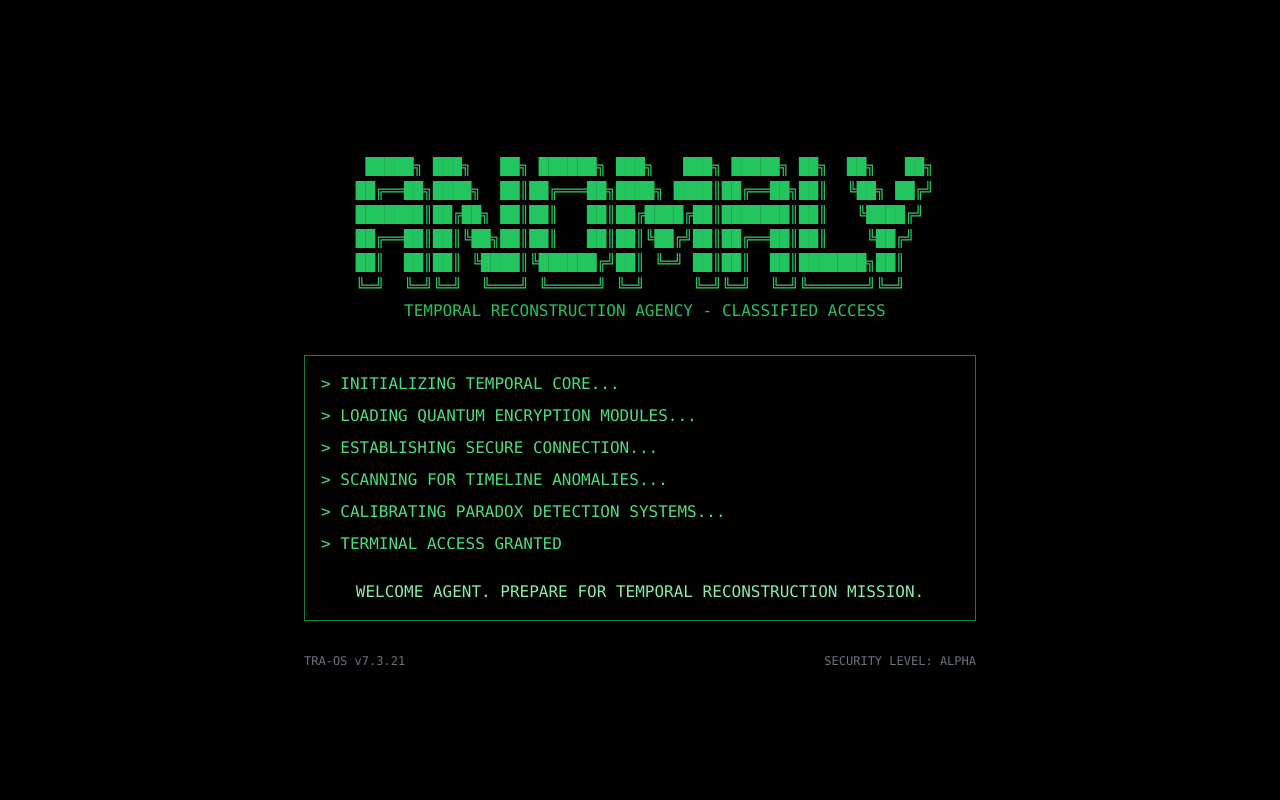
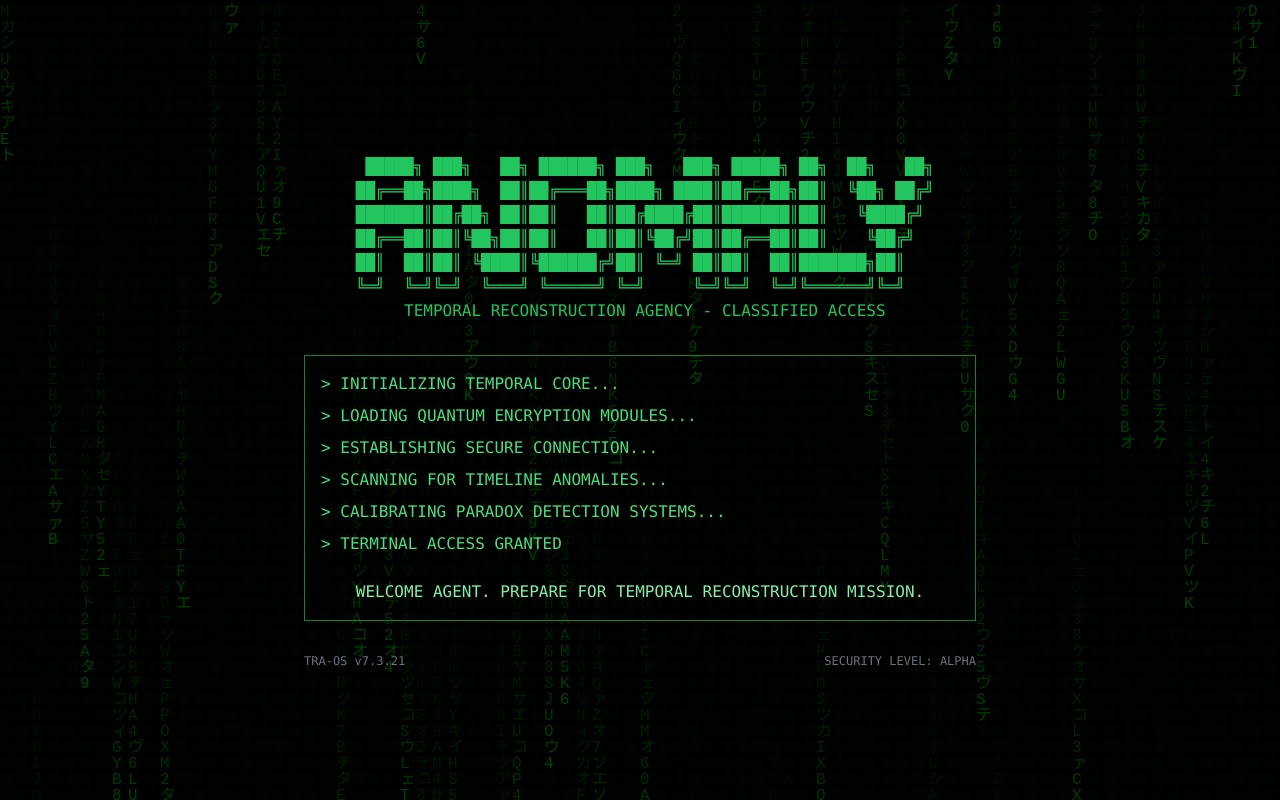
Before and after one commit to notfawkes/Anomaly, a React (Vite) app: page /game in a window 1280 px wide. Built offline with nearby package versions, Linux system fonts and the light colour scheme.

Commit message:
Update BootSequence.tsx

```diff
--- a/src/components/terminal/BootSequence.tsx
+++ b/src/components/terminal/BootSequence.tsx
@@ -1,24 +1,99 @@
-import React, { useEffect, useState } from 'react';
-import { motion } from 'framer-motion';
+import React, { useEffect, useState, useRef } from "react";
+import { motion } from "framer-motion";
+
+const chars =
+  "アァイィウヴエェオカキクケコサシスセソタチツテトABCDEFGHIJKLMNOPQRSTUVWXYZ0123456789";
+
 const BootSequence = () => {
   const [bootStep, setBootStep] = useState(0);
-  const bootMessages = ['INITIALIZING TEMPORAL CORE...', 'LOADING QUANTUM ENCRYPTION MODULES...', 'ESTABLISHING SECURE CONNECTION...', 'SCANNING FOR TIMELINE ANOMALIES...', 'CALIBRATING PARADOX DETECTION SYSTEMS...', 'TERMINAL ACCESS GRANTED'];
+  const bootMessages = [
+    "INITIALIZING TEMPORAL CORE...",
+    "LOADING QUANTUM ENCRYPTION MODULES...",
+    "ESTABLISHING SECURE CONNECTION...",
+    "SCANNING FOR TIMELINE ANOMALIES...",
+    "CALIBRATING PARADOX DETECTION SYSTEMS...",
+    "TERMINAL ACCESS GRANTED",
+  ];
+
   useEffect(() => {
     if (bootStep < bootMessages.length - 1) {
       const timer = setTimeout(() => {
-        setBootStep(prev => prev + 1);
+        setBootStep((prev) => prev + 1);
       }, 800);
       return () => clearTimeout(timer);
     }
   }, [bootStep]);
-  return <div className="min-h-screen bg-black flex flex-col justify-center items-center p-4">
-      <motion.div initial={{
-      opacity: 0
-    }} animate={{
-      opacity: 1
-    }} transition={{
-      duration: 0.5
-    }} className="w-full max-w-2xl">
+
+  // 🔥 Matrix glitch background
+  const canvasRef = useRef<HTMLCanvasElement>(null);
+  useEffect(() => {
+    const canvas = canvasRef.current;
+    if (!canvas) return;
+
+    const ctx = canvas.getContext("2d");
+    if (!ctx) return;
+
+    canvas.width = window.innerWidth;
+    canvas.height = window.innerHeight;
+
+    const fontSize = 16;
+    const columns = Math.floor(canvas.width / fontSize);
+    const drops = Array(columns).fill(1);
+
+    let animationFrame: number;
+
+    const draw = () => {
+      if (!ctx) return;
+
+      ctx.fillStyle = "rgba(0, 0, 0, 0.1)";
+      ctx.fillRect(0, 0, canvas.width, canvas.height);
+
+      ctx.fillStyle = "rgba(0, 255, 0, 0.25)";
+      ctx.font = `${fontSize}px monospace`;
+
+      drops.forEach((y, i) => {
+        const text = chars[Math.floor(Math.random() * chars.length)];
+        ctx.fillText(text, i * fontSize, y * fontSize);
+
+        if (y * fontSize > canvas.height && Math.random() > 0.975) {
+          drops[i] = 0;
+        }
+        drops[i]++;
+      });
+
+      animationFrame = requestAnimationFrame(draw);
+    };
+
+    draw();
+
+    const handleResize = () => {
+      canvas.width = window.innerWidth;
+      canvas.height = window.innerHeight;
+    };
+
+    window.addEventListener("resize", handleResize);
+
+    return () => {
+      cancelAnimationFrame(animationFrame);
+      window.removeEventListener("resize", handleResize);
+    };
+  }, []);
+
+  return (
+    <div className="relative min-h-screen bg-black flex flex-col justify-center items-center p-4 overflow-hidden">
+      {/* 🔥 Glitchy Matrix Background */}
+      <canvas
+        ref={canvasRef}
+        className="absolute top-0 left-0 w-full h-full z-0 pointer-events-none"
+      />
+
+      {/* ✅ Original Boot UI untouched */}
+      <motion.div
+        initial={{ opacity: 0 }}
+        animate={{ opacity: 1 }}
+        transition={{ duration: 0.5 }}
+        className="relative w-full max-w-2xl z-20"
+      >
         <pre className="text-green-500 mb-8 text-center text-xs sm:text-sm md:text-base">
           {`
   █████╗ ███╗   ██╗ ██████╗ ███╗   ███╗ █████╗ ██╗  ██╗   ██╗
@@ -31,41 +106,43 @@ const BootSequence = () => {
 `}
         </pre>
         <div className="border border-green-700 p-4">
-          {bootMessages.slice(0, bootStep + 1).map((message, index) => <motion.div key={index} initial={{
-          opacity: 0,
-          x: -10
-        }} animate={{
-          opacity: 1,
-          x: 0
-        }} transition={{
-          duration: 0.3
-        }} className="text-green-400 mb-2">
+          {bootMessages.slice(0, bootStep + 1).map((message, index) => (
+            <motion.div
+              key={index}
+              initial={{ opacity: 0, x: -10 }}
+              animate={{ opacity: 1, x: 0 }}
+              transition={{ duration: 0.3 }}
+              className="text-green-400 mb-2"
+            >
               {`> ${message}`}
-              {index === bootStep && index !== bootMessages.length - 1 && <motion.span animate={{
-            opacity: [1, 0, 1]
-          }} transition={{
-            duration: 0.8,
-            repeat: Infinity
-          }}>
+              {index === bootStep && index !== bootMessages.length - 1 && (
+                <motion.span
+                  animate={{ opacity: [1, 0, 1] }}
+                  transition={{ duration: 0.8, repeat: Infinity }}
+                >
                   _
-                </motion.span>}
-            </motion.div>)}
-          {bootStep === bootMessages.length - 1 && <motion.div initial={{
-          opacity: 0
-        }} animate={{
-          opacity: 1
-        }} transition={{
-          duration: 0.5,
-          delay: 0.5
-        }} className="mt-6 text-center text-green-300">
+                </motion.span>
+              )}
+            </motion.div>
+          ))}
+          {bootStep === bootMessages.length - 1 && (
+            <motion.div
+              initial={{ opacity: 0 }}
+              animate={{ opacity: 1 }}
+              transition={{ duration: 0.5, delay: 0.5 }}
+              className="mt-6 text-center text-green-300"
+            >
               WELCOME AGENT. PREPARE FOR TEMPORAL RECONSTRUCTION MISSION.
-            </motion.div>}
+            </motion.div>
+          )}
         </div>
         <div className="mt-8 flex justify-between text-xs text-gray-500">
           <div>TRA-OS v7.3.21</div>
           <div>SECURITY LEVEL: ALPHA</div>
         </div>
       </motion.div>
-    </div>;
+    </div>
+  );
 };
+
 export default BootSequence;
```
